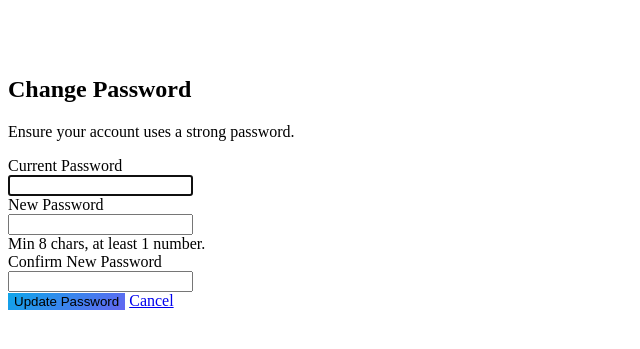
After one commit to infinity-decoder/Shiori, a PHP site: template app/Views/auth/change_password.php in a window 1280 px wide. The commit adds this page. Shown: the top 349 px of the page, without its empty margins (0-640 px from the left). Run offline with PHP 8.4, Linux system fonts and the light colour scheme; the template is opened without the code that fills it, so the values that code supplies are empty.

Commit message:
modified:   app/Controllers/AuthController.php 	modified:   app/Core/Auth.php 	modified:   app/Models/User.php 	new file:   app/Views/auth/change_password.php 	modified:   app/Views/layouts/main.php 	modified:   public/index.php

```diff
--- a/app/Core/Auth.php
+++ b/app/Core/Auth.php
@@ -7,6 +7,7 @@ class Auth
         $_SESSION['user'] = [
             'id'       => (int)$user['id'],
             'username' => $user['username'],
+            'name'     => $user['name'] ?? '',
             'role'     => $user['role'] ?? 'admin',
         ];
     }
--- /dev/null
+++ b/app/Views/auth/change_password.php
@@ -0,0 +1,55 @@
+<div class="container py-5">
+    <div class="row justify-content-center">
+        <div class="col-md-6 col-lg-5">
+            <div class="card card-soft border-0 shadow-sm">
+                <div class="card-body p-4 p-md-5">
+                    <div class="text-center mb-4">
+                        <div class="feature-icon bg-primary bg-gradient text-white rounded-circle d-inline-flex align-items-center justify-content-center mb-3" style="width: 3rem; height: 3rem;">
+                            <i class="bi bi-shield-lock-fill fs-4"></i>
+                        </div>
+                        <h2 class="fw-bold text-dark">Change Password</h2>
+                        <p class="text-muted">Ensure your account uses a strong password.</p>
+                    </div>
+
+                    <form action="/profile/change-password" method="POST">
+                        <?php echo CSRF::field(); ?>
+
+                        <div class="mb-3">
+                            <label for="current_password" class="form-label text-muted small fw-semibold text-uppercase">Current Password</label>
+                            <div class="input-group">
+                                <span class="input-group-text bg-light border-end-0 text-muted"><i class="bi bi-key"></i></span>
+                                <input type="password" class="form-control bg-light border-start-0 ps-0" id="current_password" name="current_password" required autofocus>
+                            </div>
+                        </div>
+
+                        <div class="mb-3">
+                            <label for="new_password" class="form-label text-muted small fw-semibold text-uppercase">New Password</label>
+                            <div class="input-group">
+                                <span class="input-group-text bg-light border-end-0 text-muted"><i class="bi bi-lock"></i></span>
+                                <input type="password" class="form-control bg-light border-start-0 ps-0" id="new_password" name="new_password" required minlength="8">
+                            </div>
+                            <div class="form-text small">
+                                <i class="bi bi-info-circle me-1"></i> Min 8 chars, at least 1 number.
+                            </div>
+                        </div>
+
+                        <div class="mb-4">
+                            <label for="confirm_password" class="form-label text-muted small fw-semibold text-uppercase">Confirm New Password</label>
+                            <div class="input-group">
+                                <span class="input-group-text bg-light border-end-0 text-muted"><i class="bi bi-lock-fill"></i></span>
+                                <input type="password" class="form-control bg-light border-start-0 ps-0" id="confirm_password" name="confirm_password" required minlength="8">
+                            </div>
+                        </div>
+
+                        <div class="d-grid gap-2">
+                            <button type="submit" class="btn btn-primary btn-lg" style="background: linear-gradient(135deg, #0ea5e9 0%, #6366f1 100%); border:none;">
+                                Update Password
+                            </button>
+                            <a href="<?= defined('BASE_URL') ? BASE_URL . '/dashboard' : '/dashboard'; ?>" class="btn btn-link text-decoration-none text-muted">Cancel</a>
+                        </div>
+                    </form>
+                </div>
+            </div>
+        </div>
+    </div>
+</div>
--- a/app/Views/layouts/main.php
+++ b/app/Views/layouts/main.php
@@ -67,6 +67,11 @@ $baseUrl      = rtrim($appCfg['base_url'], '/');
     pre {
       white-space: pre-wrap;
       word-break: break-word;
+    }
+    /* Logout button active override (remove blue) */
+    .dropdown-item.text-danger:active {
+      background-color: #fee2e2;
+      color: #dc3545;
     }
   </style>
 
@@ -139,13 +144,50 @@ $baseUrl      = rtrim($appCfg['base_url'], '/');
     </div>
 
     <div class="ms-auto d-flex align-items-center">
-      <div class="me-3 text-muted small">Signed in as <strong><?= htmlspecialchars(Auth::user()['username']); ?></strong></div>
-      <form method="POST" action="<?= $baseUrl; ?>/logout" class="mb-0">
-        <?= CSRF::field(); ?>
-        <button class="btn btn-outline-danger btn-sm" type="submit">
-          <i class="bi bi-box-arrow-right me-1"></i> Logout
-        </button>
-      </form>
+      <div class="dropdown">
+        <?php
+            $u = Auth::user();
+            $role = $u['role'] ?? 'viewer';
+            $name = !empty($u['name']) ? $u['name'] : $u['username'];
+
+            // Define colors
+            $roleColors = [
+                'super_admin' => '#b91c1c', // Dark Red
+                'admin'       => '#15803d', // Green
+                'staff'       => '#1d4ed8', // Blue
+                'viewer'      => '#f7f306ff', // Dark Yellow/Orange (for visibility)
+            ];
+            $color = $roleColors[$role] ?? '#333';
+        ?>
+        <a href="#" class="btn btn-white shadow-sm rounded-pill d-flex align-items-center gap-2 px-3 py-2 text-decoration-none"
+           id="profileDropdown" data-bs-toggle="dropdown" aria-expanded="false"
+           style="transition: all 0.2s; border: 2px solid <?= $color; ?>; color: #333;">
+            <div class="d-flex align-items-center justify-content-center rounded-circle"
+                 style="width: 24px; height: 24px; color: <?= $color; ?>; background-color: rgba(0,0,0,0.05);">
+                <i class="bi bi-person-fill fs-6"></i>
+            </div>
+            <span class="fw-bold small" style="letter-spacing: 0.3px;">
+                <?= htmlspecialchars($name); ?>
+            </span>
+        </a>
+        <ul class="dropdown-menu dropdown-menu-end shadow border-0" aria-labelledby="profileDropdown" style="border-radius: 0.8rem; overflow: hidden;">
+            <li><div class="dropdown-header text-muted small text-uppercase">Account</div></li>
+            <li>
+                <a class="dropdown-item py-2" href="<?= $baseUrl; ?>/profile/change-password">
+                    <i class="bi bi-key me-2 text-primary"></i> Change Password
+                </a>
+            </li>
+            <li><hr class="dropdown-divider"></li>
+            <li>
+                <form method="POST" action="<?= $baseUrl; ?>/logout" class="m-0 p-0">
+                    <?= CSRF::field(); ?>
+                    <button class="dropdown-item py-2 text-danger" type="submit">
+                        <i class="bi bi-box-arrow-right me-2"></i> Logout
+                    </button>
+                </form>
+            </li>
+        </ul>
+      </div>
     </div>
   </div>
 </nav>
--- a/public/index.php
+++ b/public/index.php
@@ -115,6 +115,10 @@ $router->get('/login', 'AuthController@loginForm');
 $router->post('/login', 'AuthController@login');
 $router->post('/logout', 'AuthController@logout');
 
+// Profile / Password
+$router->get('/profile/change-password', 'AuthController@changePasswordForm');
+$router->post('/profile/change-password', 'AuthController@changePassword');
+
 $router->get('/dashboard', 'DashboardController@index');
 
 // API
```
Also changed, not shown: app/Controllers/AuthController.php (+67 -0 lines), app/Models/User.php (+11 -0 lines).
